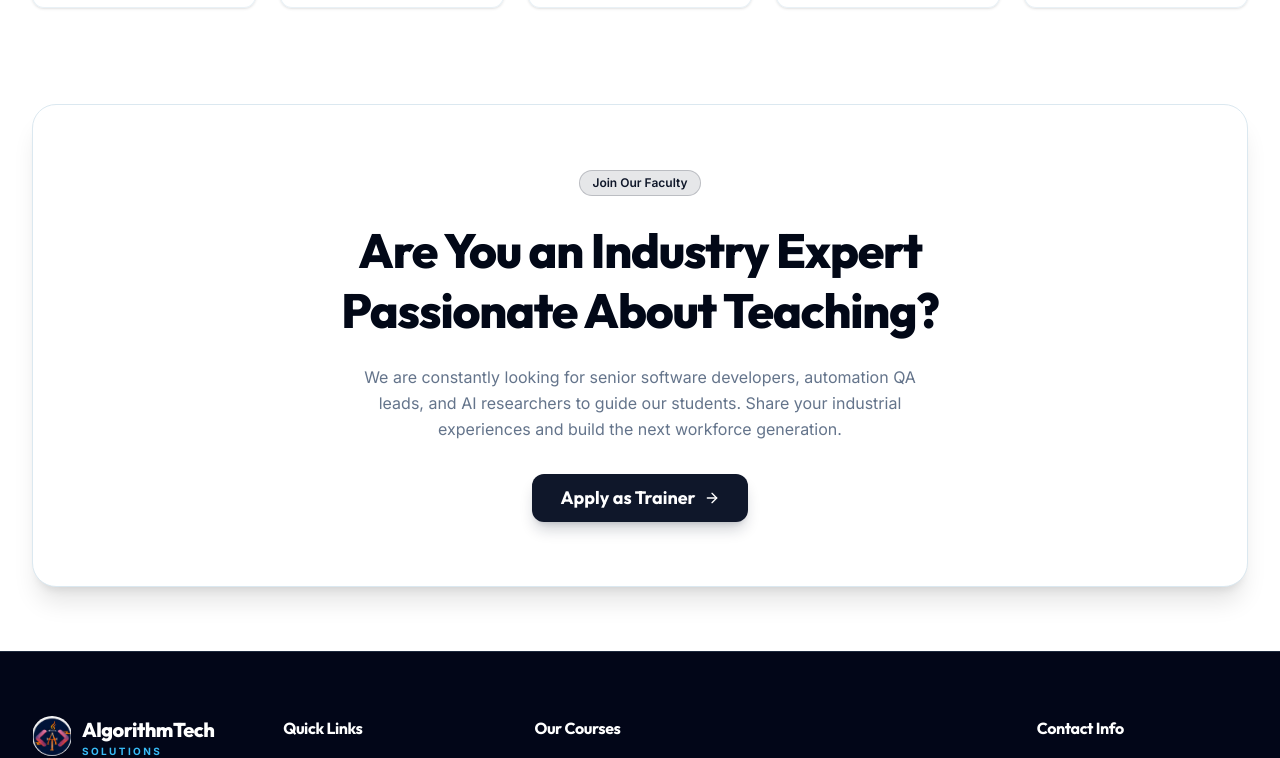
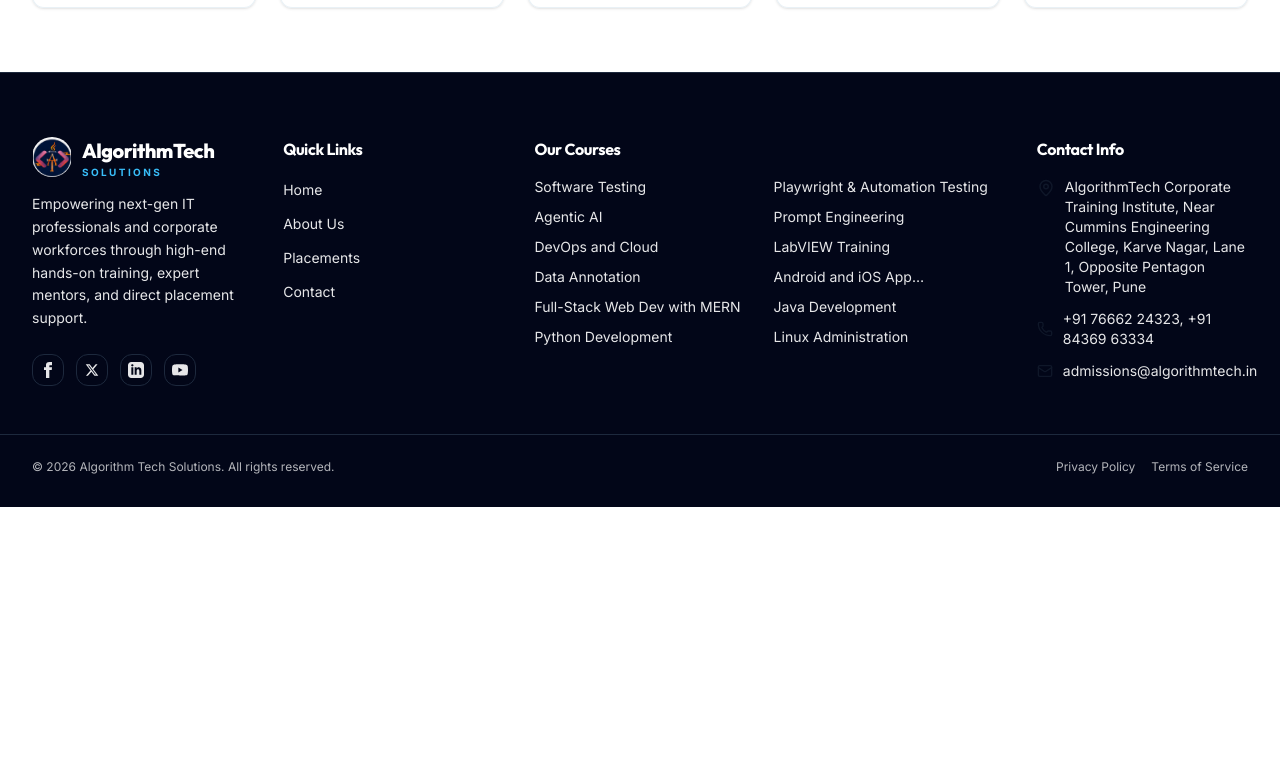
Before and after one commit to Pranav-Darokar/AlgorithmTechSolutions, a React (Vite) app: page /mentors in a window 1280 px wide. Shown: the part 874-1632 px from the top of the page. After the commit the page ends 1381 px from the top, so only its background shows below. Built offline with nearby package versions, Linux system fonts and the light colour scheme.

Commit message:
Remove mentor banner and reorder nav links

```diff
--- a/src/components/common/Navbar.jsx
+++ b/src/components/common/Navbar.jsx
@@ -44,10 +44,10 @@
 
   const navLinks = [
     { name: 'Home', path: '/' },
-    { name: 'About', path: '/about' },
     { name: 'Courses', path: '/courses' },
     { name: 'Mentors', path: '/mentors' },
     { name: 'Placements', path: '/placements' },
+    { name: 'About', path: '/about' },
     { name: 'Contact Us', path: '/contact' },
   ]
 
--- a/src/pages/Mentors.jsx
+++ b/src/pages/Mentors.jsx
@@ -35,34 +35,6 @@
         </Container>
       </section>
 
-      {/* Corporate Trainer Banner CTA */}
-      <section>
-        <Container>
-          <div className="relative rounded-3xl overflow-hidden bg-card border py-16 px-6 md:px-12 text-center space-y-6 shadow-xl">
-            <div className="absolute top-1/2 left-1/2 -translate-x-1/2 -translate-y-1/2 w-80 h-80 rounded-full bg-primary/5 filter blur-3xl -z-10" />
-
-            <span className="inline-flex items-center gap-1.5 px-3 py-1 rounded-full text-xs font-semibold bg-primary/10 text-primary border border-primary/20">
-              Join Our Faculty
-            </span>
-
-            <h2 className="text-3xl md:text-5xl font-extrabold max-w-3xl mx-auto tracking-tight leading-tight font-display">
-              Are You an Industry Expert Passionate About Teaching?
-            </h2>
-
-            <p className="text-sm md:text-base text-muted-foreground max-w-xl mx-auto leading-relaxed">
-              We are constantly looking for senior software developers, automation QA leads, and AI researchers to guide our students. Share your industrial experiences and build the next workforce generation.
-            </p>
-
-            <div className="pt-2">
-              <Link to="/contact">
-                <Button variant="gradient" size="lg" className="gap-2">
-                  Apply as Trainer <ArrowRight size={16} />
-                </Button>
-              </Link>
-            </div>
-          </div>
-        </Container>
-      </section>
 
     </div>
   )
```
